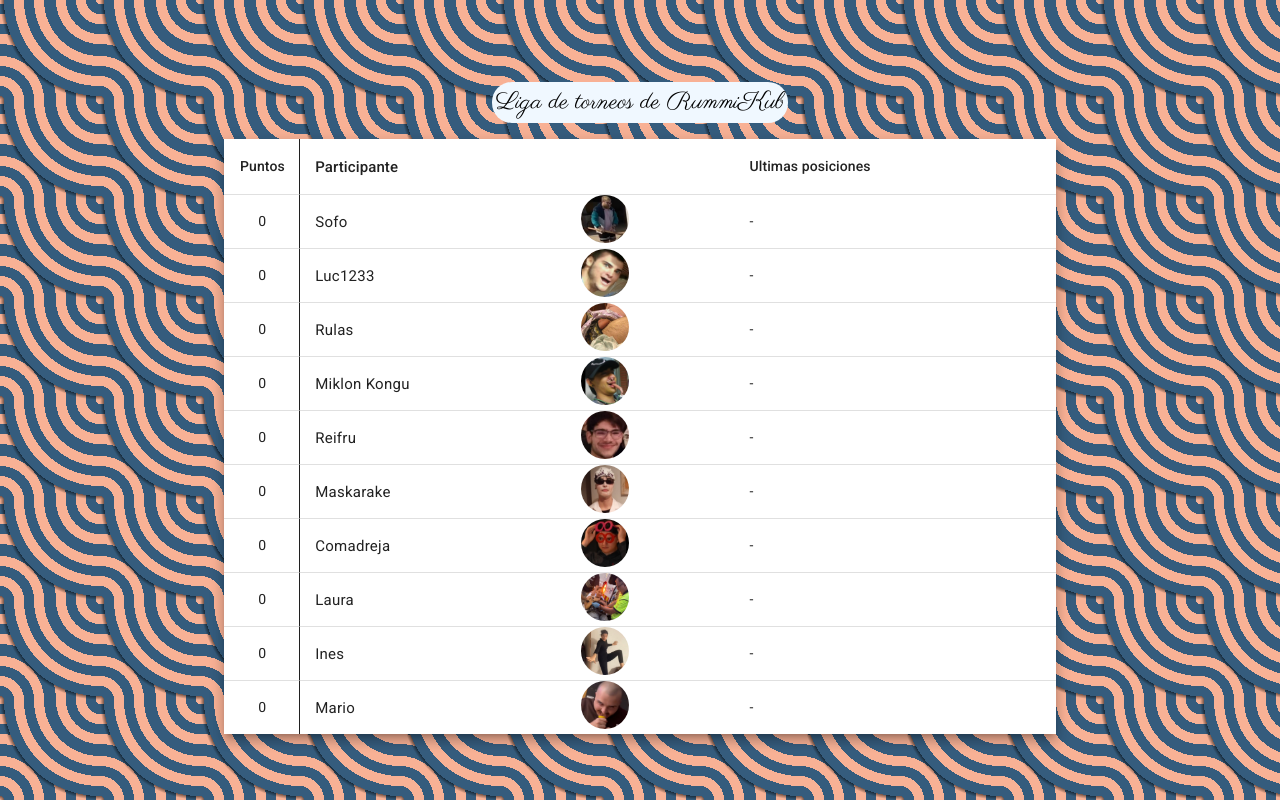
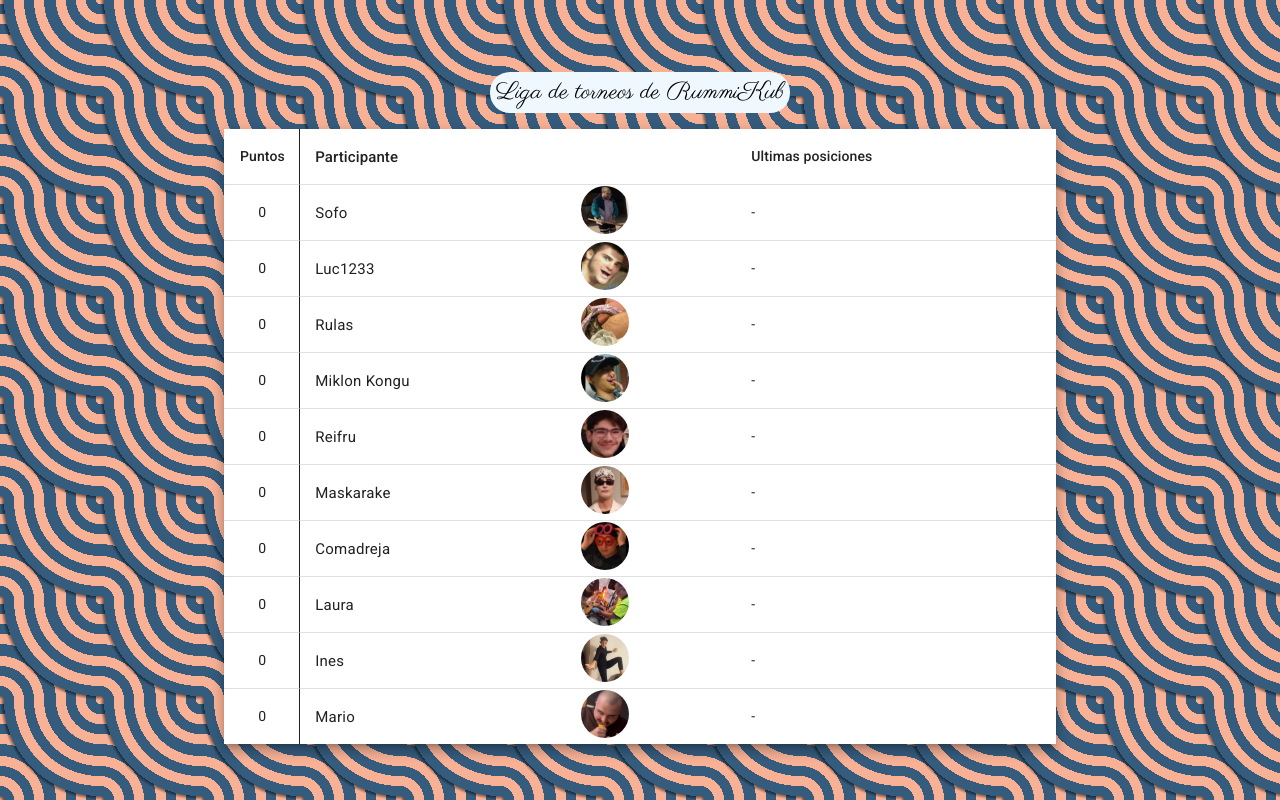
Before and after one commit to sebastian1999-hub/DMK, an Angular app: page / in a window 1280 px wide. Built offline with nearby package versions, Linux system fonts and the light colour scheme; a web font is replaced by a local one.

Commit message:
posicion img tabla

```diff
--- a/src/styles.css
+++ b/src/styles.css
@@ -21,10 +21,13 @@
     background-color: aliceblue;
     border-radius: 20px;
     padding: 0.3vw;
+    padding-left: 0.5vw;
+    padding-right: 0.5vw;
 }
 img{
     max-width: 6vh;
     aspect-ratio: 1;
     border-radius: 50%;
+    padding: 1px;
     object-fit:cover;
 }
```
